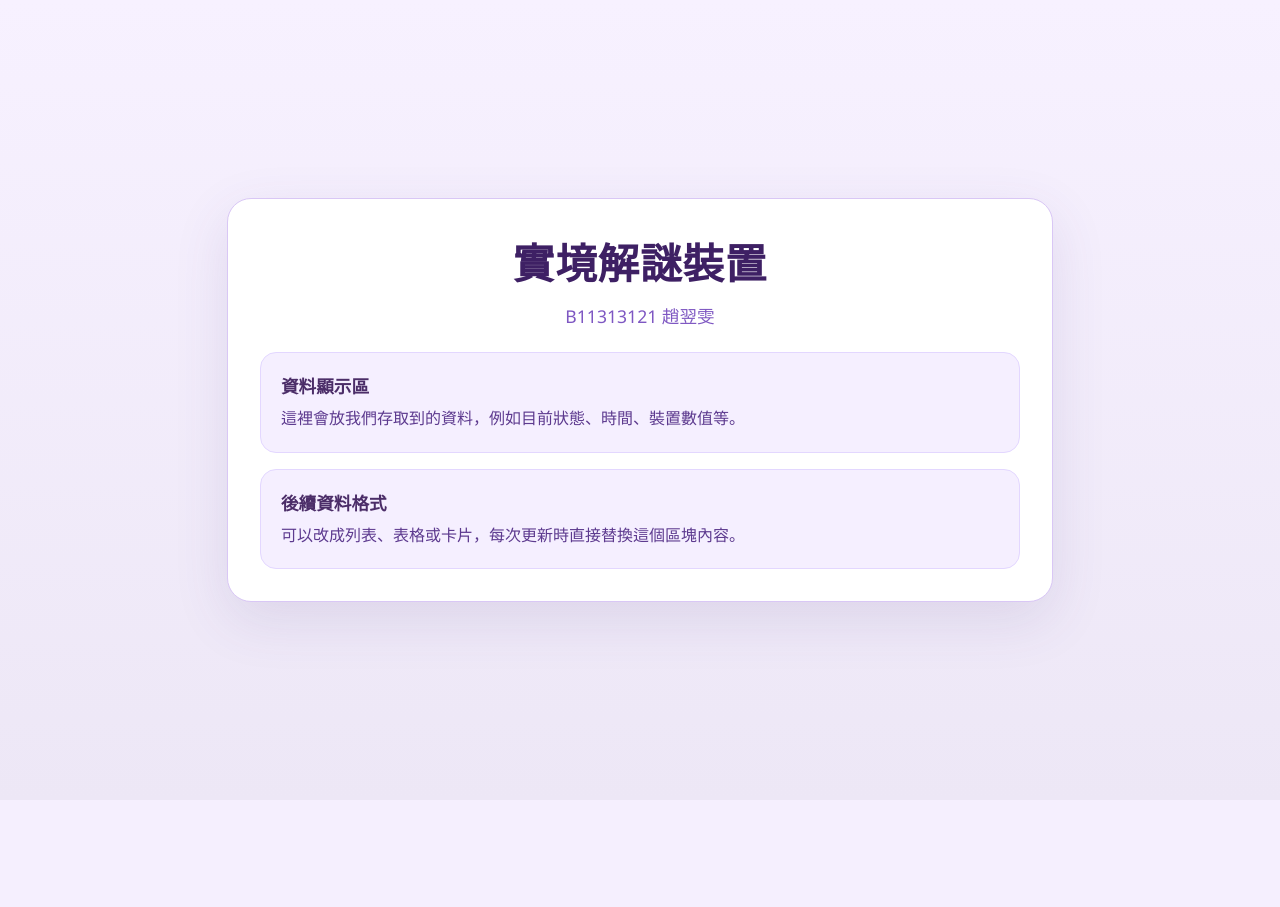
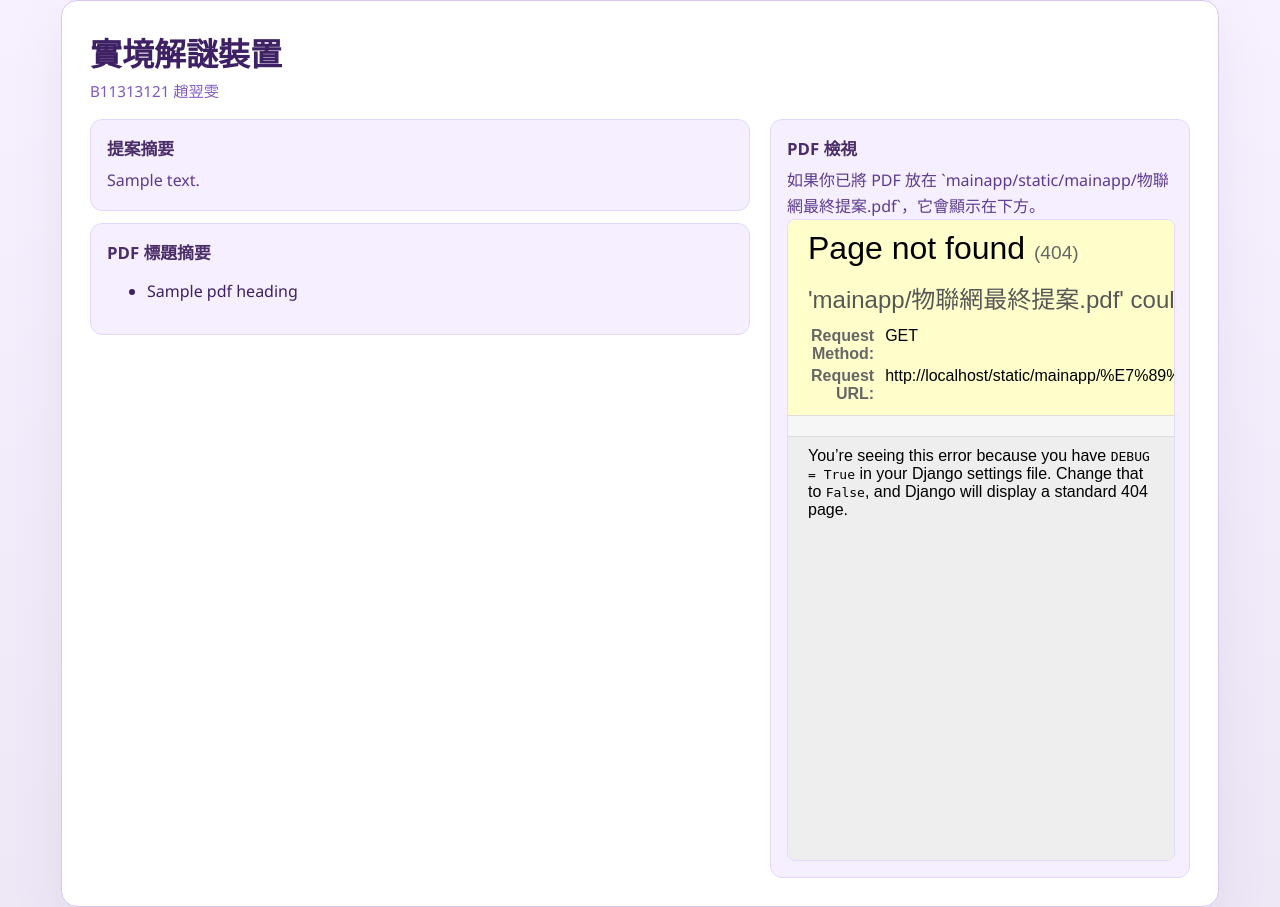
Before and after one commit to 0w0-en/wen, a Django app: template mainapp/templates/mainapp/index.html in a window 1280 px wide. Before the commit the page ends 635 px from the top, so only its background shows below. Run offline with Django 5.2, Linux system fonts and the light colour scheme; the template is opened without the code that fills it: most values are stand-ins (such as "Sample title", 1, 10 or a date in 2020).

Commit message:
chore: add site files and extracted PDF

```diff
--- /dev/null
+++ b/mainapp/static/mainapp/PLACE_PDF_HERE.txt
@@ -0,0 +1,6 @@
+Please copy your PDF file (e.g., 物聯網最終提案.pdf) here:
+
+1) Place your PDF at: mainapp/static/mainapp/物聯網最終提案.pdf
+2) After copying, reload the page at the site root to view the embedded PDF.
+
+(If you prefer another filename, update the iframe src in mainapp/templates/mainapp/index.html accordingly.)
--- /dev/null
+++ b/mainapp/static/mainapp/style.css
@@ -0,0 +1,75 @@
+/* mainapp/static/mainapp/style.css */
+body {
+    margin: 0;
+    min-height: 100vh;
+    display: flex;
+    align-items: center;
+    justify-content: center;
+    background: linear-gradient(180deg, #f7f1ff 0%, #ede7f6 100%);
+    font-family: 'Segoe UI', Tahoma, Geneva, Verdana, sans-serif;
+    color: #3e2064;
+}
+
+.card {
+    width: min(95vw, 1100px);
+    background: #ffffff;
+    border: 1px solid #d9c7f5;
+    border-radius: 16px;
+    box-shadow: 0 18px 55px rgba(86, 65, 132, 0.08);
+    padding: 28px;
+}
+
+.header {
+    display: flex;
+    gap: 20px;
+    align-items: center;
+}
+
+.title {
+    margin: 0;
+    font-size: 2rem;
+}
+
+.subtitle {
+    margin: 4px 0 0;
+    color: #7e57c2;
+    font-size: 0.95rem;
+}
+
+.content-grid {
+    display: grid;
+    grid-template-columns: 1fr 420px;
+    gap: 20px;
+    margin-top: 18px;
+}
+
+.detail-item {
+    background: #f5efff;
+    border: 1px solid #e3d7ff;
+    border-radius: 12px;
+    padding: 16px;
+}
+
+.detail-item h2 {
+    margin: 0 0 8px;
+    font-size: 1.05rem;
+    color: #4b2d68;
+}
+
+.detail-item p {
+    margin: 0;
+    color: #5d3a8f;
+    line-height: 1.6;
+}
+
+.pdf-frame {
+    width: 100%;
+    height: 640px;
+    border: 1px solid #e6d9ff;
+    border-radius: 8px;
+}
+
+@media (max-width: 900px) {
+    .content-grid { grid-template-columns: 1fr; }
+    .pdf-frame { height: 480px; }
+}
--- a/mainapp/templates/mainapp/index.html
+++ b/mainapp/templates/mainapp/index.html
@@ -1,75 +1,46 @@
-<style>
-    body {
-        margin: 0;
-        min-height: 100vh;
-        display: flex;
-        align-items: center;
-        justify-content: center;
-        background: linear-gradient(180deg, #f7f1ff 0%, #ede7f6 100%);
-        font-family: 'Segoe UI', Tahoma, Geneva, Verdana, sans-serif;
-        color: #3e2064;
-    }
+{% load static %}
 
-    .card {
-        width: min(95vw, 760px);
-        background: #ffffff;
-        border: 1px solid #d9c7f5;
-        border-radius: 24px;
-        box-shadow: 0 18px 55px rgba(86, 65, 132, 0.12);
-        padding: 32px;
-        text-align: center;
-    }
-
-    .card__title {
-        margin: 0;
-        font-size: 2.6rem;
-        letter-spacing: 0.02em;
-    }
-
-    .card__subtitle {
-        margin: 12px 0 24px;
-        font-size: 1.1rem;
-        color: #7e57c2;
-    }
-
-    .card__details {
-        display: grid;
-        gap: 16px;
-        text-align: left;
-    }
-
-    .detail-item {
-        background: #f5efff;
-        border: 1px solid #e3d7ff;
-        border-radius: 16px;
-        padding: 20px;
-    }
-
-    .detail-item h2 {
-        margin: 0 0 8px;
-        font-size: 1.1rem;
-        color: #4b2d68;
-    }
-
-    .detail-item p {
-        margin: 0;
-        color: #5d3a8f;
-        line-height: 1.6;
-    }
-</style>
+<link rel="stylesheet" href="{% static 'mainapp/style.css' %}">
 
 <div class="card">
-    <h1 class="card__title">實境解謎裝置</h1>
-    <p class="card__subtitle">B11313121 趙翌雯</p>
+    <div class="header">
+        <div>
+            <h1 class="title">實境解謎裝置</h1>
+            <div class="subtitle">B11313121 趙翌雯</div>
+        </div>
+    </div>
 
-    <div class="card__details">
-        <div class="detail-item">
-            <h2>資料顯示區</h2>
-            <p>這裡會放我們存取到的資料，例如目前狀態、時間、裝置數值等。</p>
+    <div class="content-grid">
+        <div>
+            <div class="detail-item">
+                <h2>提案摘要</h2>
+                {% if pdf_summary %}
+                <p>{{ pdf_summary }}</p>
+                {% else %}
+                <p>此頁面會顯示 PDF 內的提案重點：目標、系統架構、感測器說明、資料流程與結論。</p>
+                {% endif %}
+            </div>
+
+            <div class="detail-item" style="margin-top:12px;">
+                <h2>PDF 標題摘要</h2>
+                {% if pdf_headings %}
+                <ul>
+                    {% for h in pdf_headings %}
+                    <li>{{ h }}</li>
+                    {% endfor %}
+                </ul>
+                {% else %}
+                <p>預留位置顯示從 PDF 或後端解析後的重點內容（標題、段落、表格摘要等）。</p>
+                {% endif %}
+            </div>
         </div>
-        <div class="detail-item">
-            <h2>後續資料格式</h2>
-            <p>可以改成列表、表格或卡片，每次更新時直接替換這個區塊內容。</p>
+
+        <div>
+            <div class="detail-item">
+                <h2>PDF 檢視</h2>
+                <p>如果你已將 PDF 放在 `mainapp/static/mainapp/物聯網最終提案.pdf`，它會顯示在下方。</p>
+                <iframe class="pdf-frame" src="{% static 'mainapp/物聯網最終提案.pdf' %}" title="PDF preview"></iframe>
+            </div>
         </div>
     </div>
 </div>
```
Also changed, not shown: mainapp/static/mainapp/pdf_extracted.json (added, +14 -0 lines), mainapp/static/mainapp/pdf_text.txt (added, +110 -0 lines), mainapp/views.py (+16 -4 lines), 1 other file.
